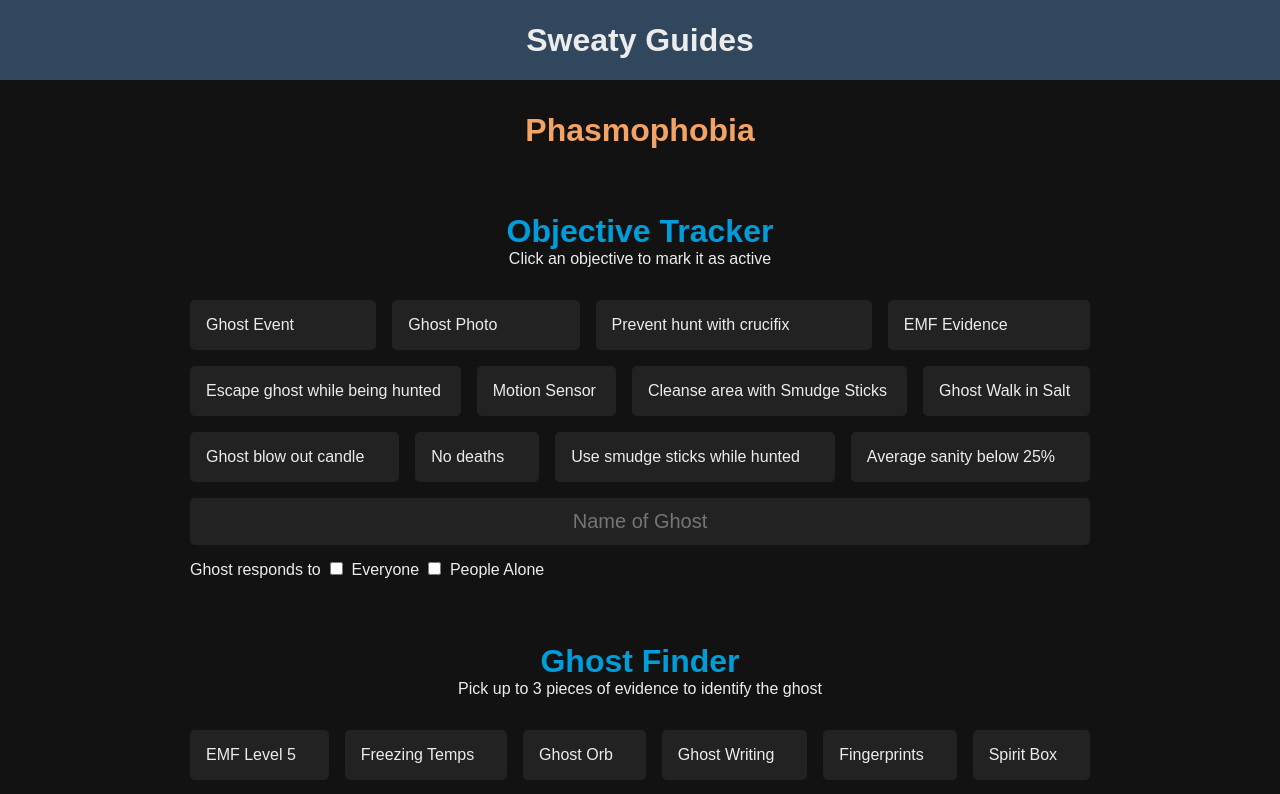
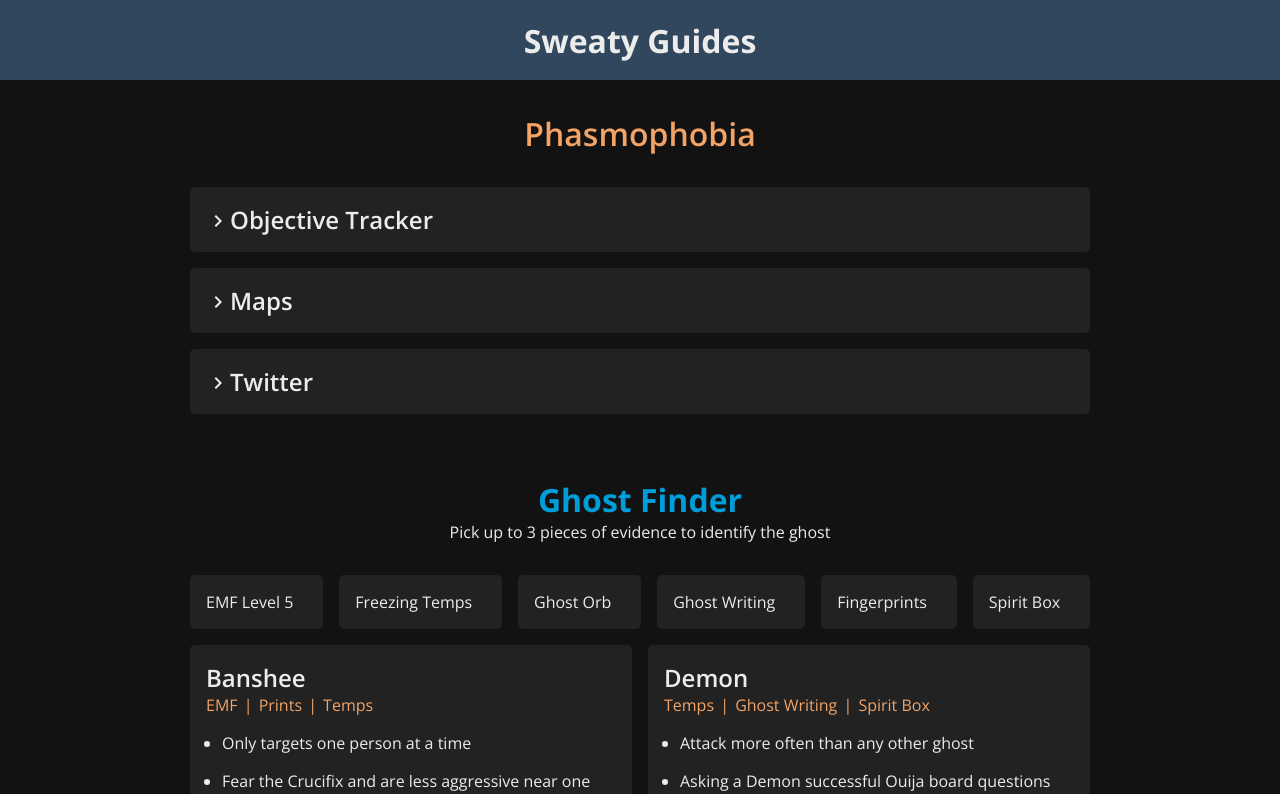
Before and after one commit to anthony-df-nguyen/sweatyguides, a Next.js app: page /phasmophobia in a window 1280 px wide. Shown: the top 794 px of the page. Built offline with nearby package versions, Linux system fonts and the light colour scheme.

Commit message:
ADded twitter to phasmophobia and relay out some of the components

```diff
--- a/components/Page.jsx
+++ b/components/Page.jsx
@@ -1,19 +1,28 @@
-import React from 'react'
-import Head from "next/head"
-import Navbar from "components/Navbar"
+import React from "react";
+import Head from "next/head";
+import Navbar from "components/Navbar";
 export default function Page(props) {
   return (
-      <div style={{paddingBottom:'4rem'}}>
+    <div style={{ paddingBottom: "4rem" }}>
       <Head>
         <title>{props.title}</title>
+        <meta name="viewport" content="initial-scale=1.0, width=device-width" />
+
         <meta
-            name="viewport"
-            content="initial-scale=1.0, width=device-width"
-          />
+          type="description"
+          content="A small website for helpful gaming resources, tools, and guides"></meta>
+        <link rel="preconnect" href="https://fonts.googleapis.com"></link>
+        <link
+          rel="preconnect"
+          href="https://fonts.gstatic.com"
+          crossorigin></link>
+        <link
+          href="https://fonts.googleapis.com/css2?family=Open+Sans:wght@300;400;600;700&display=swap"
+          rel="stylesheet"></link>
       </Head>
       <Navbar />
       <div className="wrapper">
-          <div className='pageTitle'>{props.title}</div>
+        <div className="pageTitle">{props.title}</div>
       </div>
       <div className="wrapper">{props.children}</div>
     </div>
--- a/components/phasmo/Ghostfinder.jsx
+++ b/components/phasmo/Ghostfinder.jsx
@@ -80,25 +80,25 @@
   return (
     <div>
       <div className="flexRow topMargin">
-        <div className={style.objective} onClick={handleClick} id="EMF">
+        <div className={style.evidence} onClick={handleClick} id="EMF">
           EMF Level 5
         </div>
-        <div className={style.objective} onClick={handleClick} id="Temps">
+        <div className={style.evidence} onClick={handleClick} id="Temps">
           Freezing Temps
         </div>
-        <div className={style.objective} onClick={handleClick} id="Orb">
+        <div className={style.evidence} onClick={handleClick} id="Orb">
           Ghost Orb
         </div>
         <div
-          className={style.objective}
+          className={style.evidence}
           onClick={handleClick}
           id="Ghost Writing">
           Ghost Writing
         </div>
-        <div className={style.objective} onClick={handleClick} id="Prints">
+        <div className={style.evidence} onClick={handleClick} id="Prints">
           Fingerprints
         </div>
-        <div className={style.objective} onClick={handleClick} id="Spirit Box">
+        <div className={style.evidence} onClick={handleClick} id="Spirit Box">
           Spirit Box
         </div>
       </div>
--- a/pages/phasmophobia.js
+++ b/pages/phasmophobia.js
@@ -11,9 +11,9 @@
   return (
     <div>
       <Page title="Phasmophobia">
-        <div className="topMargin4">
-          <h1>Objective Tracker</h1>
-          <p>Click an objective to mark it as active</p>
+        <Expander title="Objective Tracker">
+          <div className="">
+            <h3>Click an objective to mark it as active</h3>
             <div className="flexRow topMargin">
               <Objective name="Ghost Event" />
               <Objective name="Ghost Photo" />
@@ -40,13 +40,9 @@
               <label htmlFor="alone"> &nbsp;People Alone &nbsp;</label>
             </div>
           </form>
-        <div className="topMargin4">
-          <h1>Ghost Finder</h1>
-          <p>Pick up to 3 pieces of evidence to identify the ghost</p>
-          <GhostFinder />
-        </div>
-        <div className="topMargin4">
-          <h1>Maps</h1>
+        </Expander>
+        <Expander title="Maps">
+          <div className="">
             <Expander title="Asylum">
               <FullScreen>
                 <Image
@@ -144,6 +140,27 @@
               Tom Maverick
             </a>
           </div>
+        </Expander>
+        <Expander title="Twitter">
+          <div className="">
+            <a
+              class="twitter-timeline"
+              data-lang="en"
+              data-theme="dark"
+              href="https://twitter.com/KineticGame?ref_src=twsrc%5Etfw">
+              Tweets by KineticGame
+            </a>{" "}
+            <script
+              async
+              src="https://platform.twitter.com/widgets.js"
+              charset="utf-8"></script>
+          </div>
+        </Expander>
+        <div className="topMargin4">
+          <h1>Ghost Finder</h1>
+          <p>Pick up to 3 pieces of evidence to identify the ghost</p>
+          <GhostFinder />
+        </div>
       </Page>
     </div>
   );
--- a/styles/Expander.module.scss
+++ b/styles/Expander.module.scss
@@ -11,6 +11,9 @@
     margin:$gap 0;
     padding:$gap;
     border-radius: $rad;
+    .expander {
+        background-color: $black;
+    }
 }
 .title {
     font-size:1.5rem;
--- a/styles/globals.scss
+++ b/styles/globals.scss
@@ -6,7 +6,7 @@
   padding: 0;
 }
 body {
-  font-family: Arial, Helvetica, sans-serif;
+font-family: 'Open Sans', sans-serif;
   background-color: $black;
   color: $white;
   h1,
--- a/styles/phasmo/phasmo.module.scss
+++ b/styles/phasmo/phasmo.module.scss
@@ -1,6 +1,14 @@
 @import "styles/variables";
 
 .objective {
+  padding: $gap;
+  background-color: $black;
+  border-radius: $rad;
+  &:hover {
+    cursor: pointer;
+  }
+}
+.evidence {
   padding: $gap;
   background-color: $gray;
   border-radius: $rad;
@@ -16,7 +24,7 @@
     width: 100%;
     padding: 12px;
     border-radius: $rad;
-    background-color: $gray;
+    background-color: $black;
     border:none;
     color:$white;
   }
```
Lines whose indentation alone changed are shown as unchanged.
